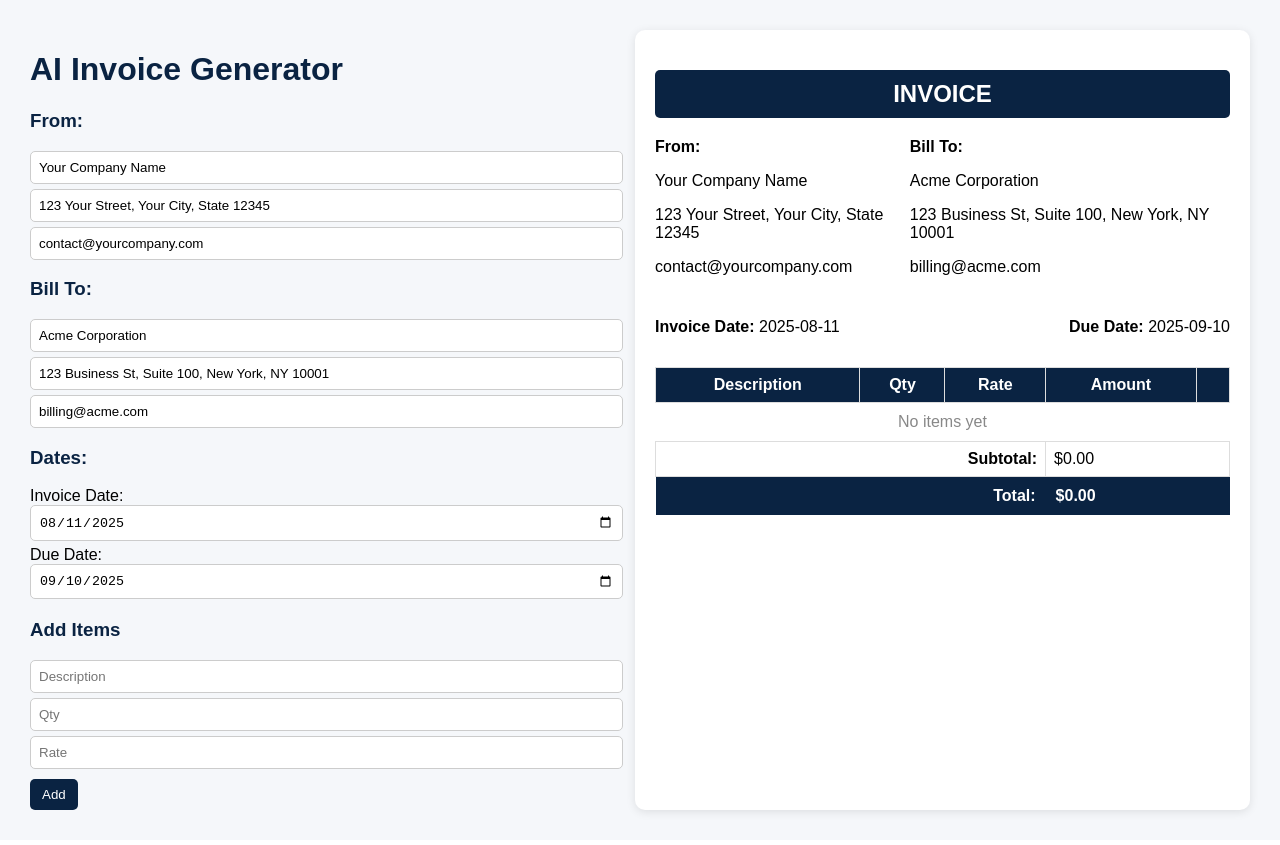
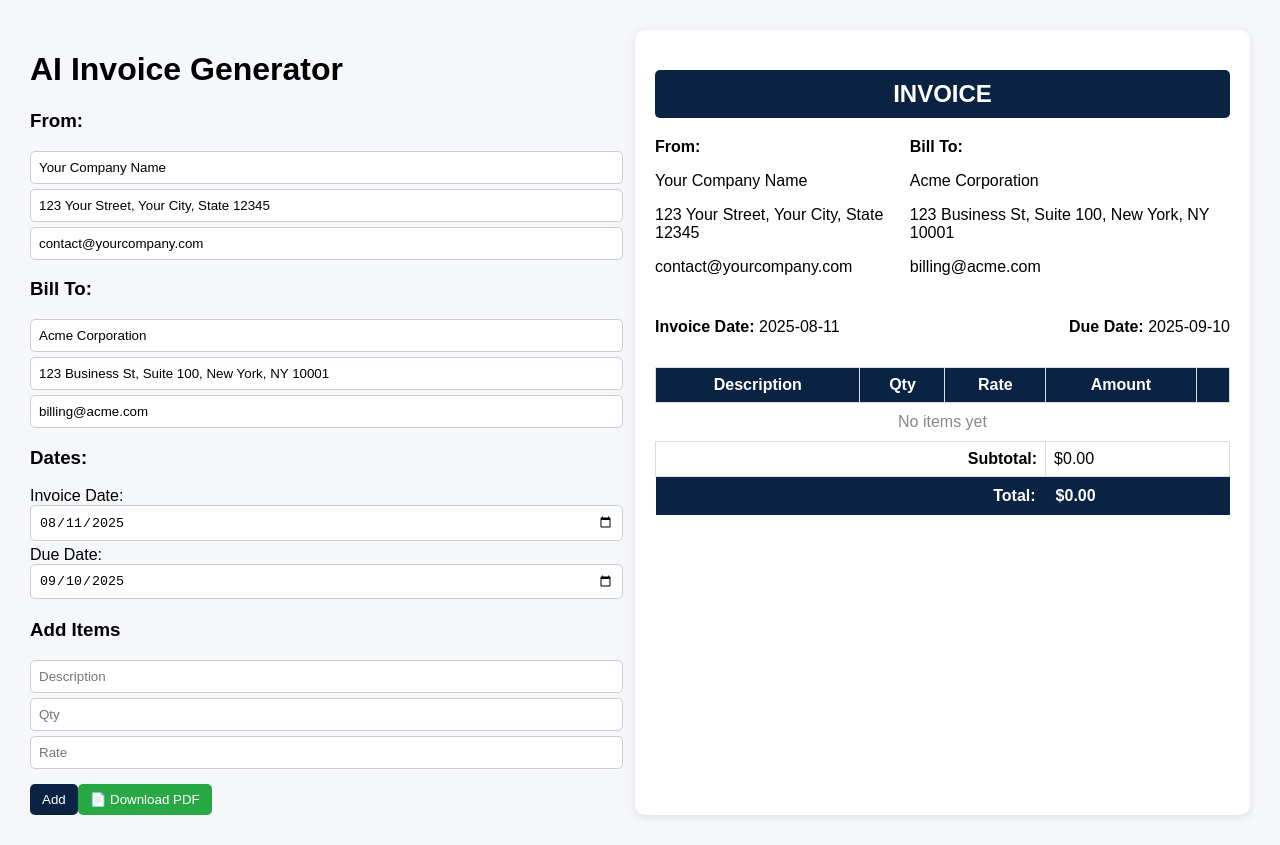
Before and after one commit to FatemahNur/AI-Invoice-Generator, a React (Create React App) app: page / in a window 1280 px wide. Built offline with nearby package versions, Linux system fonts and the light colour scheme.

Commit message:
added feature for downloadable pdf

```diff
--- a/src/App.js
+++ b/src/App.js
@@ -1,4 +1,6 @@
-import React, { useState } from "react";
+import React, { useState, useRef } from "react";
+import html2canvas from "html2canvas";
+import jsPDF from "jspdf";
 
 export default function App() {
   const [items, setItems] = useState([]);
@@ -17,20 +19,15 @@ export default function App() {
     dueDate: "2025-09-10",
   });
 
+  const invoiceRef = useRef();
+
   const handleCompanyChange = (field, value) => {
     setCompanyInfo(prev => ({ ...prev, [field]: value }));
   };
 
   const addItem = () => {
     if (description && quantity && rate) {
-      setItems([
-        ...items,
-        {
-          description,
-          quantity: parseFloat(quantity),
-          rate: parseFloat(rate),
-        },
-      ]);
+      setItems([...items, { description, quantity: parseFloat(quantity), rate: parseFloat(rate) }]);
       setDescription("");
       setQuantity("");
       setRate("");
@@ -41,62 +38,69 @@ export default function App() {
     setItems(items.filter((_, i) => i !== index));
   };
 
-  const subtotal = items.reduce(
-    (sum, item) => sum + item.quantity * item.rate,
-    0
-  );
+  const subtotal = items.reduce((sum, item) => sum + item.quantity * item.rate, 0);
+
+  const downloadPDF = () => {
+    const input = invoiceRef.current;
+    html2canvas(input, { scale: 2 }).then((canvas) => {
+      const imgData = canvas.toDataURL("image/png");
+      const pdf = new jsPDF("p", "mm", "a4");
+      const imgProps = pdf.getImageProperties(imgData);
+      const pdfWidth = pdf.internal.pageSize.getWidth();
+      const pdfHeight = (imgProps.height * pdfWidth) / imgProps.width;
+      pdf.addImage(imgData, "PNG", 0, 0, pdfWidth, pdfHeight);
+      pdf.save(`invoice-${companyInfo.invoiceDate}.pdf`);
+    });
+  };
 
   return (
     <div style={{ display: "flex", gap: "30px", fontFamily: "Arial, sans-serif", padding: "30px", background: "#f5f7fa" }}>
 
-      {/* Left Side: Input + Editable Company Info */}
+      {/* Left Side */}
       <div style={{ flex: 1 }}>
-        <h1 style={{ color: "#0A2342" }}>AI Invoice Generator</h1>
+        <h1>AI Invoice Generator</h1>
 
-        {/* Editable From Info */}
-        <h3 style={{ color: "#0A2342" }}>From:</h3>
+        {/* From Info */}
+        <h3>From:</h3>
         <input style={inputStyle} value={companyInfo.fromName} onChange={e => handleCompanyChange("fromName", e.target.value)} />
         <input style={inputStyle} value={companyInfo.fromAddress} onChange={e => handleCompanyChange("fromAddress", e.target.value)} />
         <input style={inputStyle} value={companyInfo.fromEmail} onChange={e => handleCompanyChange("fromEmail", e.target.value)} />
 
-        {/* Editable Bill To Info */}
-        <h3 style={{ color: "#0A2342" }}>Bill To:</h3>
+        {/* Bill To */}
+        <h3>Bill To:</h3>
         <input style={inputStyle} value={companyInfo.billToName} onChange={e => handleCompanyChange("billToName", e.target.value)} />
         <input style={inputStyle} value={companyInfo.billToAddress} onChange={e => handleCompanyChange("billToAddress", e.target.value)} />
         <input style={inputStyle} value={companyInfo.billToEmail} onChange={e => handleCompanyChange("billToEmail", e.target.value)} />
 
-        {/* Invoice Dates */}
-        <h3 style={{ color: "#0A2342" }}>Dates:</h3>
+        {/* Dates */}
+        <h3>Dates:</h3>
         <label>Invoice Date:</label>
         <input type="date" style={inputStyle} value={companyInfo.invoiceDate} onChange={e => handleCompanyChange("invoiceDate", e.target.value)} />
         <label>Due Date:</label>
         <input type="date" style={inputStyle} value={companyInfo.dueDate} onChange={e => handleCompanyChange("dueDate", e.target.value)} />
 
-        {/* Add Items */}
-        <h3 style={{ color: "#0A2342", marginTop: "20px" }}>Add Items</h3>
+        {/* Items */}
+        <h3 style={{ marginTop: "20px" }}>Add Items</h3>
         <input type="text" placeholder="Description" value={description} onChange={(e) => setDescription(e.target.value)} style={inputStyle} />
         <input type="number" placeholder="Qty" value={quantity} onChange={(e) => setQuantity(e.target.value)} style={inputStyle} />
         <input type="number" placeholder="Rate" value={rate} onChange={(e) => setRate(e.target.value)} style={inputStyle} />
         <button onClick={addItem} style={buttonStyle}>Add</button>
+
+        {/* Download Button */}
+        <button onClick={downloadPDF} style={{ ...buttonStyle, backgroundColor: "#28a745", marginTop: "10px" }}>
+          📄 Download PDF
+        </button>
       </div>
 
-      {/* Right Side: Invoice Preview */}
-      <div style={{
+      {/* Invoice Preview */}
+      <div ref={invoiceRef} style={{
         flex: 1,
         background: "#fff",
         borderRadius: "10px",
         padding: "20px",
         boxShadow: "0 2px 10px rgba(0,0,0,0.1)"
       }}>
-        <h2 style={{
-          background: "#0A2342",
-          color: "#fff",
-          padding: "10px",
-          borderRadius: "5px",
-          textAlign: "center"
-        }}>INVOICE</h2>
-
-        {/* From / To Info */}
+        <h2 style={{ background: "#0A2342", color: "#fff", padding: "10px", borderRadius: "5px", textAlign: "center" }}>INVOICE</h2>
         <div style={{ display: "flex", justifyContent: "space-between", marginTop: "15px" }}>
           <div>
             <strong>From:</strong>
@@ -111,14 +115,10 @@ export default function App() {
             <p>{companyInfo.billToEmail}</p>
           </div>
         </div>
-
-        {/* Dates */}
         <div style={{ display: "flex", justifyContent: "space-between", margin: "10px 0" }}>
           <p><strong>Invoice Date:</strong> {companyInfo.invoiceDate}</p>
           <p><strong>Due Date:</strong> {companyInfo.dueDate}</p>
         </div>
-
-        {/* Items Table */}
         <table style={tableStyle}>
           <thead>
             <tr style={{ backgroundColor: "#0A2342", color: "#fff" }}>
@@ -137,22 +137,12 @@ export default function App() {
                 <td style={thTdStyle}>${item.rate.toFixed(2)}</td>
                 <td style={thTdStyle}>${(item.quantity * item.rate).toFixed(2)}</td>
                 <td style={thTdStyle}>
-                  <button
-                    onClick={() => removeItem(index)}
-                    style={{
-                      background: "transparent",
-                      border: "none",
-                      color: "#d9534f",
-                      cursor: "pointer",
-                    }}
-                  >❌</button>
+                  <button onClick={() => removeItem(index)} style={{ background: "transparent", border: "none", color: "#d9534f", cursor: "pointer" }}>❌</button>
                 </td>
               </tr>
             )) : (
               <tr>
-                <td colSpan="5" style={{ textAlign: "center", padding: "10px", color: "#888" }}>
-                  No items yet
-                </td>
+                <td colSpan="5" style={{ textAlign: "center", padding: "10px", color: "#888" }}>No items yet</td>
               </tr>
             )}
           </tbody>
@@ -172,7 +162,6 @@ export default function App() {
   );
 }
 
-// Reusable styles
 const inputStyle = {
   display: "block",
   width: "100%",
```
